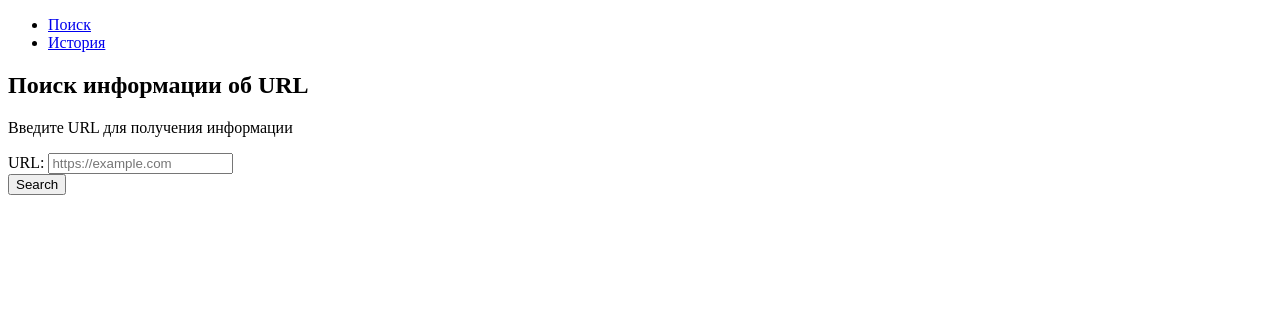
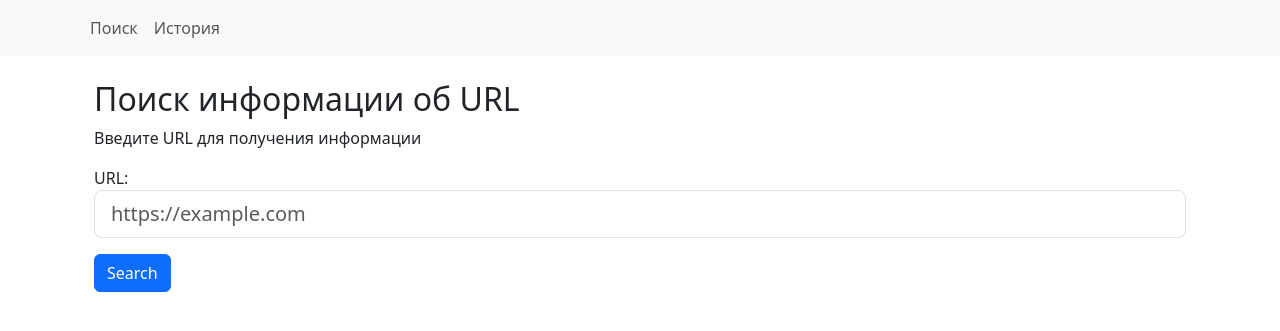
Before and after one commit to SafarGalimzianov/python-project-83, a Flask app: page / in a window 1280 px wide. Shown: the top 331 px of the page. Run offline with Flask 3, Linux system fonts and the light colour scheme; some libraries are stand-ins or nearby versions.

Commit message:
15.13.22: fix templates errors

```diff
--- a/page_analyzer/app.py
+++ b/page_analyzer/app.py
@@ -49,10 +49,8 @@ def add_csp_header(response):
     response.headers['Content-Security-Policy'] = (
         "default-src 'self'; "
         "script-src 'self' https://cdn.jsdelivr.net; "
-        "style-src 'self' https://cdn.jsdelivr.net \
-            https://cdnjs.cloudflare.com; "
-        "font-src 'self' https://cdn.jsdelivr.net \
-            https://cdnjs.cloudflare.com; "
+        "style-src 'self' https://cdn.jsdelivr.net 'unsafe-inline'; "
+        "font-src 'self' https://cdn.jsdelivr.net; "
         "img-src 'self' data: https:; "
         "connect-src 'self';"
     )
--- a/templates/main/layout.html
+++ b/templates/main/layout.html
@@ -4,15 +4,23 @@
     <meta charset="UTF-8">
     <meta name="viewport" content="width=device-width, initial-scale=1.0">
     <title>{% block title %}My Project{% endblock %}</title>
+    <link href="https://cdn.jsdelivr.net/npm/bootstrap@5.3.2/dist/css/bootstrap.min.css" rel="stylesheet">
 </head>
 <body>
-    <nav>
-        <ul>
-            <li><a href="{{ url_for('search') }}">Поиск</a></li>
-            <li><a href="{{ url_for('get_urls') }}">История</a></li>
+    <nav class="navbar navbar-expand-lg navbar-light bg-light">
+        <div class="container">
+            <ul class="navbar-nav">
+                <li class="nav-item">
+                    <a class="nav-link" href="{{ url_for('search') }}">Поиск</a>
+                </li>
+                <li class="nav-item">
+                    <a class="nav-link" href="{{ url_for('get_urls') }}">История</a>
+                </li>
             </ul>
+        </div>
     </nav>
 
+    <div class="container mt-4">
         {% with messages = get_flashed_messages(with_categories=true) %}
             {% if messages %}
                 {% for category, message in messages %}
@@ -26,5 +34,6 @@
         <main>
             {% block main %}{% endblock %}
         </main>
+    </div>
 </body>
 </html>
--- a/templates/main/search.html
+++ b/templates/main/search.html
@@ -10,18 +10,17 @@
         <div class="form-group">
             <label for="url-input">URL:</label>
             <input id="url-input"
-                   class="form-control"
-                   type="url"
+                   class="form-control form-control-lg"
+                   type="text"
                    name="url"
                    value="{{ search|e }}"
                    placeholder="https://example.com"
                    required>
         </div>
-        <button type="submit"
-                class="btn btn-primary mt-3"
-                data-test="submit-button">
-            Search
-        </button>
+        <input type="submit"
+               class="btn btn-primary mt-3"
+               value="Search"
+               data-test="submit-button">
     </form>
 </div>
 {% endblock %}
```
Lines whose indentation alone changed are shown as unchanged.
